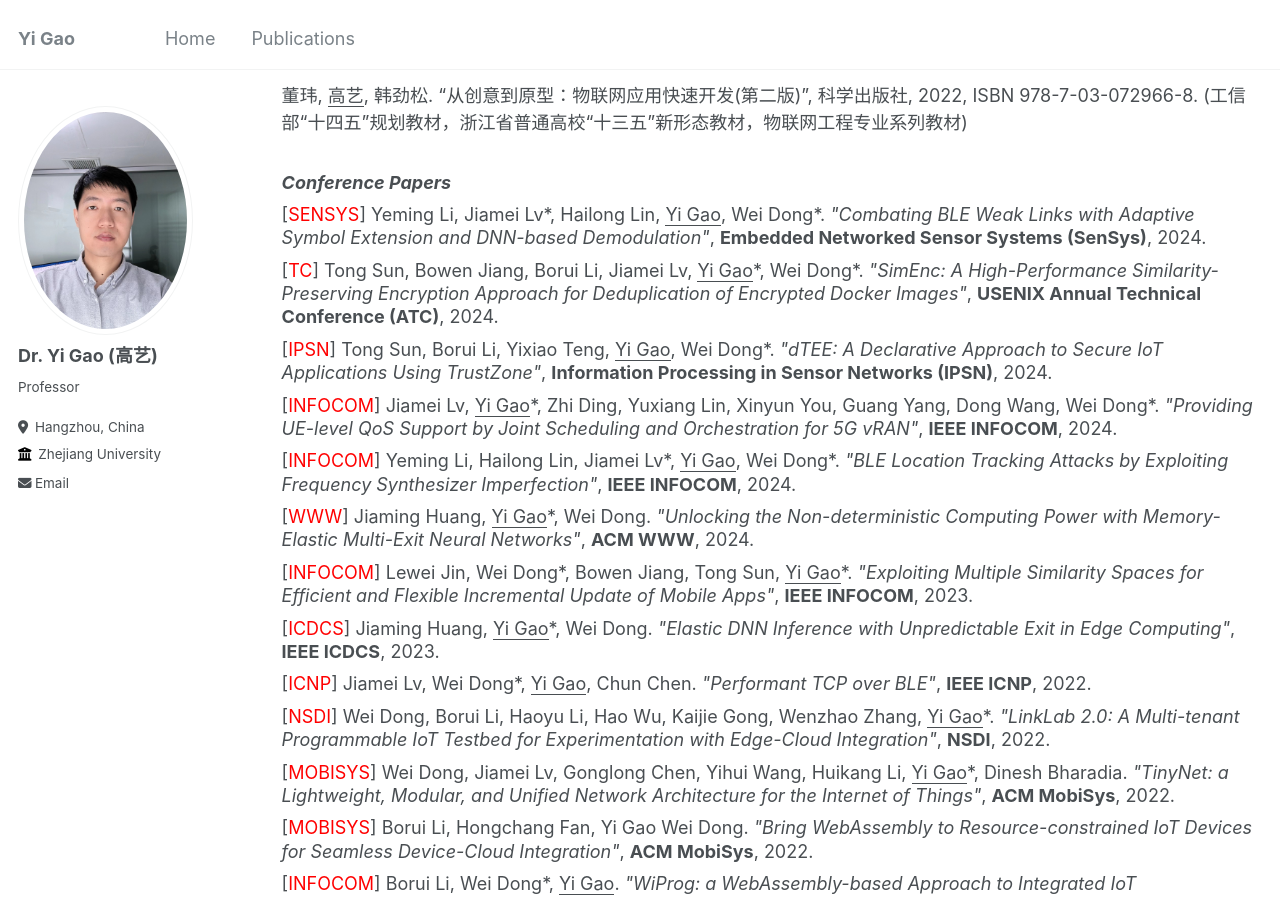
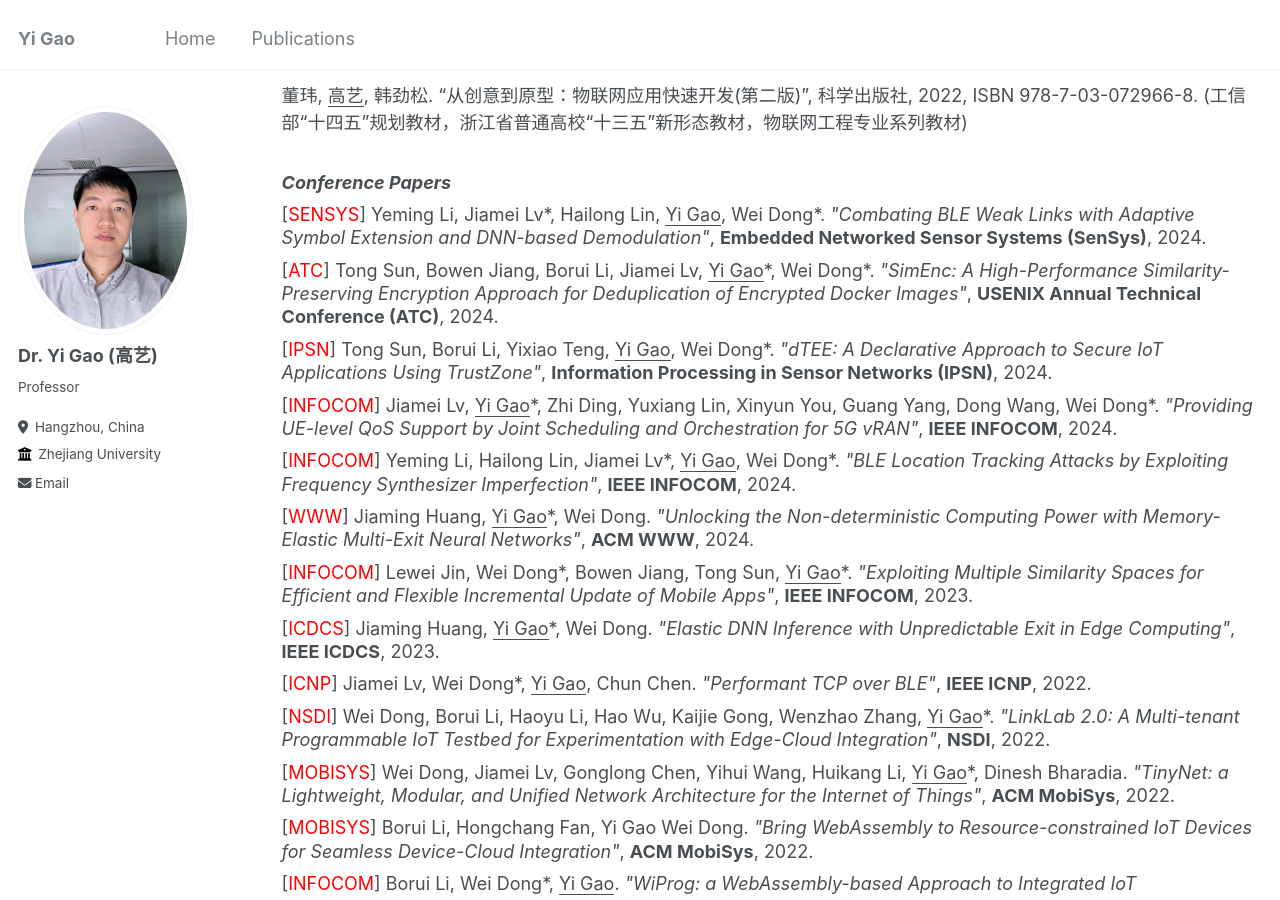
Before and after one commit to yi-gao/yi-gao.github.io, a Jekyll site: the page built from _pages/about.md, in a window 1280 px wide and 900 px high, scrolled down 812 px. Built offline with Jekyll 4.4.1, drawn with Linux system fonts in a browser that asks for light colours.

Commit message:
Update about.md

```diff
--- a/_pages/about.md
+++ b/_pages/about.md
@@ -49,7 +49,7 @@ Selected Publications <span style="font-size: 0.9em; font-weight: normal;">([ful
 <h3><em>Textbook</em></h3>
 董玮, <u>高艺</u>, 韩劲松. "从创意到原型：物联网应用快速开发(第二版)", 科学出版社, 2022, ISBN 978-7-03-072966-8. (工信部“十四五”规划教材，浙江省普通高校“十三五”新形态教材，物联网工程专业系列教材)<br>
 
-{% assign selected_venue_keywords = "NSDI,INFOCOM,IPSN,MOBICOM,TMC,TC,TOSN,ToN,TPDS,ICDCS,ATC,ICNP,MOBISYS,SENSYS,UBICOMP,WWW,PERCOM,SIGMETRICS,RTSS" | split: "," %}
+{% assign selected_venue_keywords = "NSDI,INFOCOM,IPSN,MOBICOM,TMC,ATC,TC,TOSN,ToN,TPDS,ICDCS,ICNP,MOBISYS,SENSYS,UBICOMP,WWW,PERCOM,SIGMETRICS,RTSS" | split: "," %}
 <!-- 显示 Conference Papers -->
 <h3><em>Conference Papers</em></h3>
 <ul>
```
